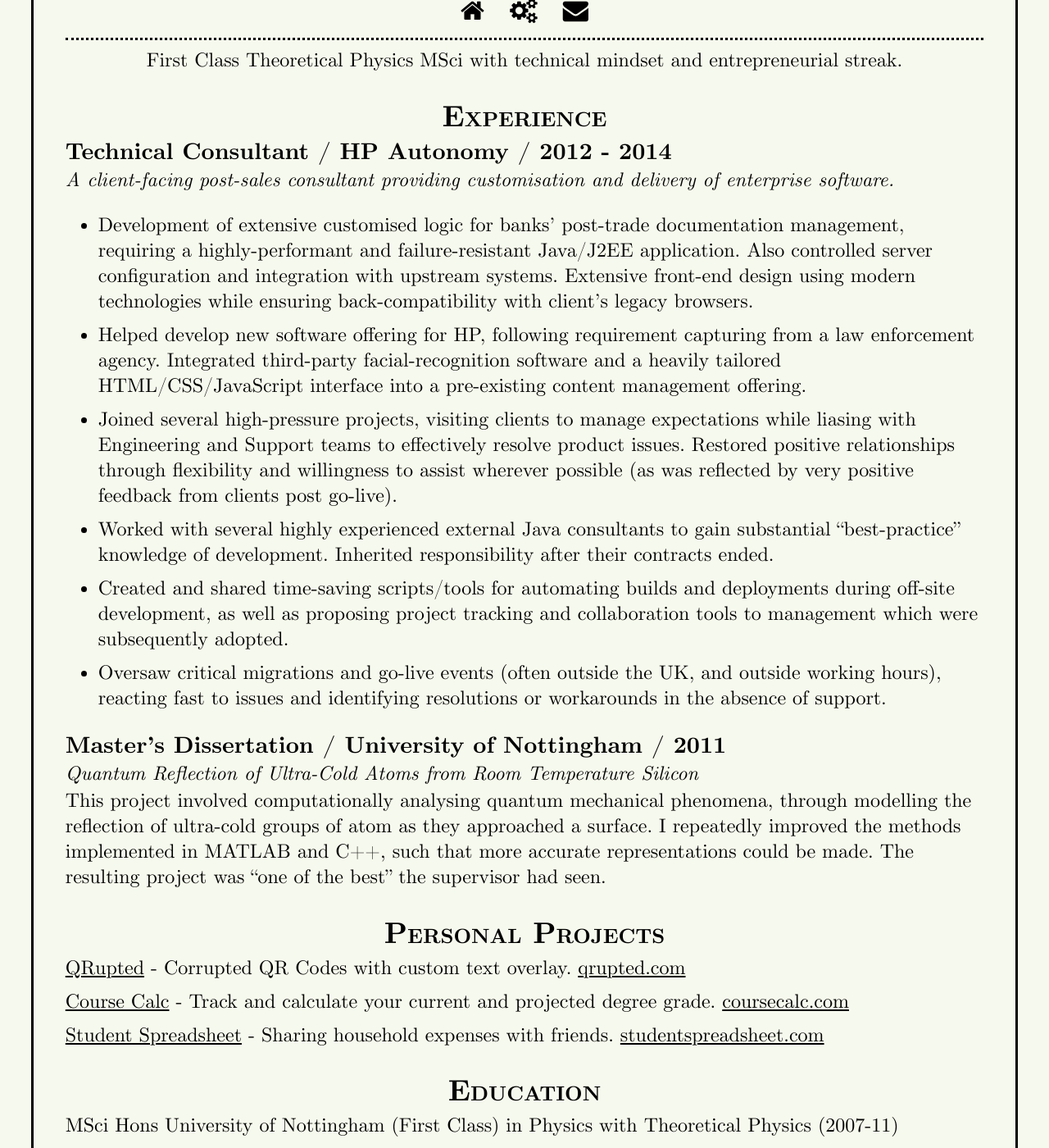
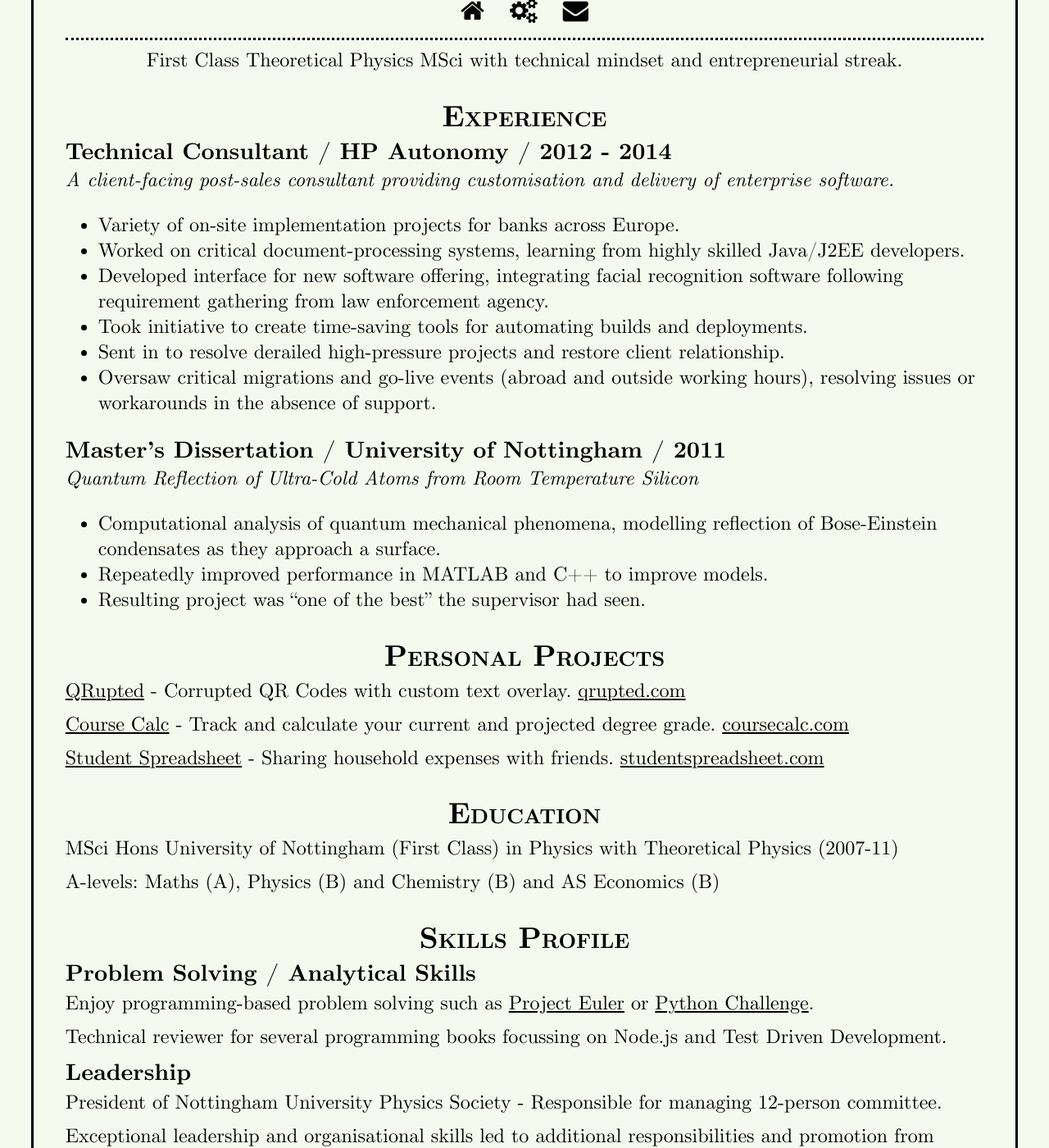
Before and after one commit to olliebennett/olliebennett.co.uk, a Jekyll site: the page built from cv.md, in a window 1280 px wide and 1400 px high, scrolled down 346 px. Shown: the whole window at 82% size. Built offline with Jekyll 4.4.1, drawn with Linux system fonts in a browser that asks for light colours.

Commit message:
Tidy up CV as bullet points

```diff
--- a/cv.md
+++ b/cv.md
@@ -16,23 +16,20 @@ noindex: true
 
 #### A client-facing post-sales consultant providing customisation and delivery of enterprise software.
 
-- Development of extensive customised logic for banks' post-trade documentation management, requiring a highly-performant and failure-resistant Java/J2EE application. Also controlled server configuration and integration with upstream systems. Extensive front-end design using modern technologies while ensuring back-compatibility with client's legacy browsers.
-
-- Helped develop new software offering for HP, following requirement capturing from a law enforcement agency. Integrated third-party facial-recognition software and a heavily tailored HTML/CSS/JavaScript interface into a pre-existing content management offering.
-
-- Joined several high-pressure projects, visiting clients to manage expectations while liasing with Engineering and Support teams to effectively resolve product issues. Restored positive relationships through flexibility and willingness to assist wherever possible (as was reflected by very positive feedback from clients post go-live).
-
-- Worked with several highly experienced external Java consultants to gain substantial "best-practice" knowledge of development. Inherited responsibility after their contracts ended.
-
-- Created and shared time-saving scripts/tools for automating builds and deployments during off-site development, as well as proposing project tracking and collaboration tools to management which were subsequently adopted.
-
-- Oversaw critical migrations and go-live events (often outside the UK, and outside working hours), reacting fast to issues and identifying resolutions or workarounds in the absence of support.
+- Variety of on-site implementation projects for banks across Europe.
+- Worked on critical document-processing systems, learning from highly skilled Java/J2EE developers.
+- Developed interface for new software offering, integrating facial recognition software following requirement gathering from law enforcement agency.
+- Took initiative to create time-saving tools for automating builds and deployments.
+- Sent in to resolve derailed high-pressure projects and restore client relationship.
+- Oversaw critical migrations and go-live events (abroad and outside working hours), resolving issues or workarounds in the absence of support.
 
 ### Master's&nbsp;Dissertation / University&nbsp;of&nbsp;Nottingham / 2011
 
 #### Quantum Reflection of Ultra-Cold Atoms from Room Temperature Silicon
 
-This project involved computationally analysing quantum mechanical phenomena, through modelling the reflection of ultra-cold groups of atom as they approached a surface. I repeatedly improved the methods implemented in MATLAB and C++, such that more accurate representations could be made. The resulting project was "one of the best" the supervisor had seen.
+- Computational analysis of quantum mechanical phenomena, modelling reflection of Bose-Einstein condensates as they approach a surface.
+- Repeatedly improved performance in MATLAB and C++ to improve models.
+- Resulting project was "one of the best" the supervisor had seen.
 
 ## Personal Projects
 
@@ -79,10 +76,6 @@ Assessed and delivered appropriate level of information to HP and client managem
 
 Developed my communication skills significantly while travelling worldwide independently for six months.
 
-<!--
-Fielded phone calls and emails in response to a multitude of issues as a Volunteer for Nottingham University Nightline - a listening, emotional support and information service run by students for students.
--->
-
 ### Teamwork
 
 Working as part of HP consulting teams to deliver projects on schedule and within budget.
```
